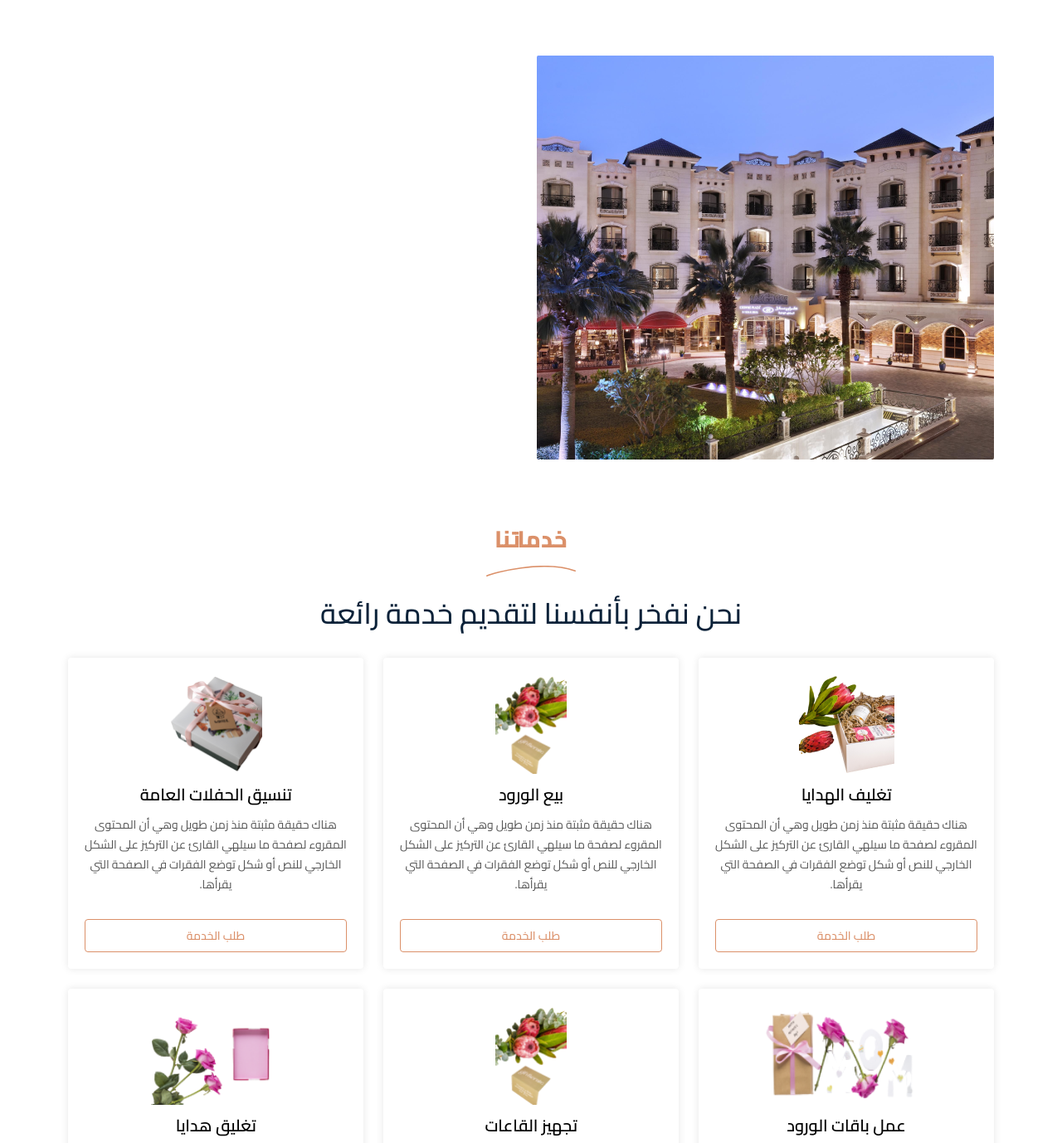
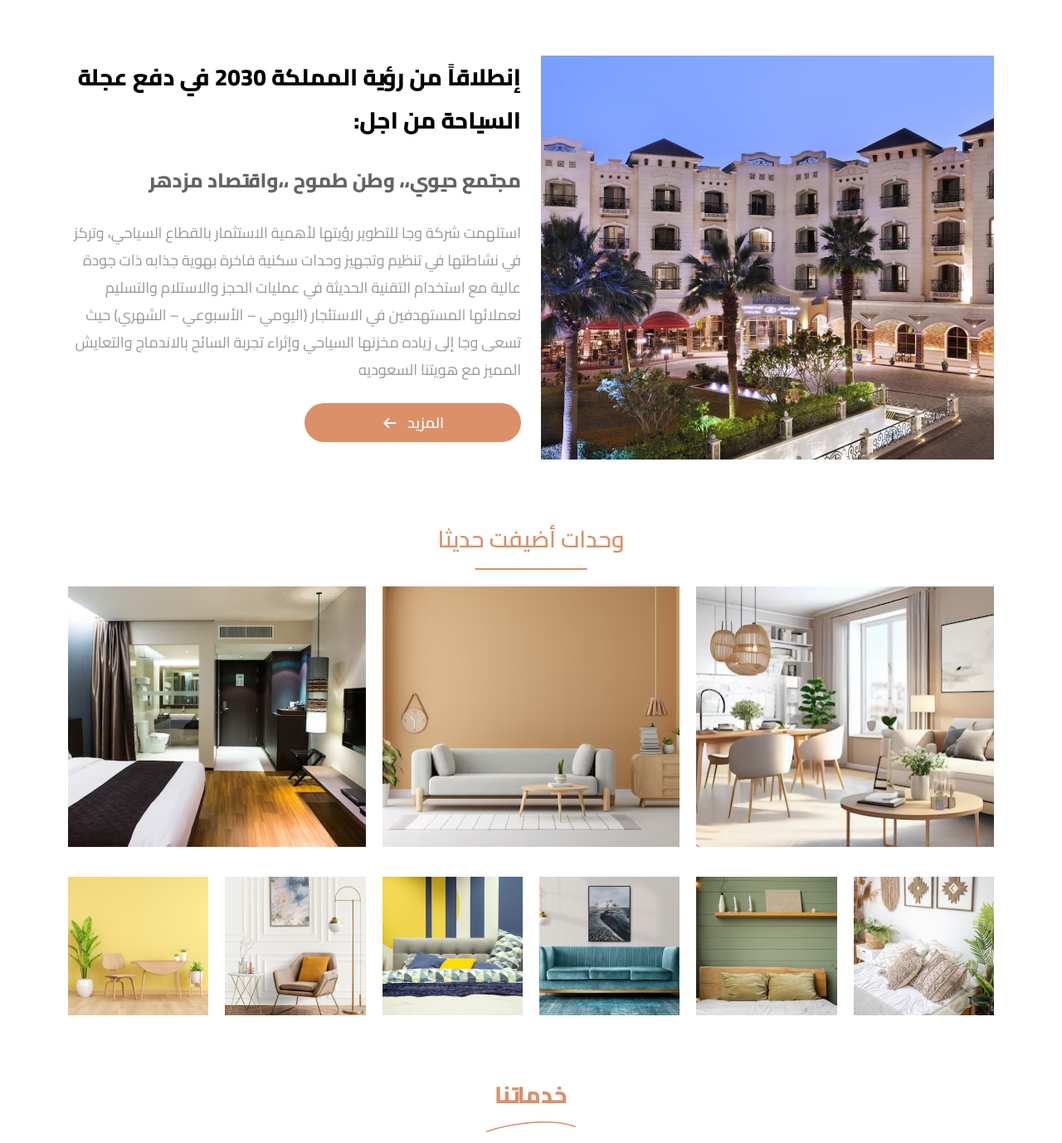
Before and after one commit to Marwan88nasser/waja_Hostals_Template, a plain HTML site: page index.html in a window 1280 px wide. Shown: the part 1065-2443 px from the top of the page at 83% size. Drawn offline with Linux system fonts and the light colour scheme.

Commit message:
edit front

```diff
--- a/css/sass/components/_dropdowns&Buttons.scss
+++ b/css/sass/components/_dropdowns&Buttons.scss
@@ -1,19 +1,20 @@
 .main-btn {
- background-color: $white;
- color: $main-color;
- border:1px solid $main-color;
- font-weight: 500;
-font-size: 14px;
-display: flex;
-align-items: center;
-justify-content: center;
-width: fit-content;
-line-height: 26px;
-gap: 5px;
-border-radius: 4px;
-padding: 6px 16px;
-&.color{
- background-color: $main-color;
- color: $white;
+  border-radius: 50px;
+  background: $main-color;
+  display: flex;
+  align-items: center;
+  justify-content: center;
+  gap: 11px;
+  padding: 7px 33px;
+  width: fit-content;
+  cursor: pointer;
+  color: #fff !important;
+  font-size: 18px;
+  font-weight: 600;
+  outline: 0;
+  line-height: normal;
+  &.xl {
+    padding-left: 93px;
+      padding-right: 93px;
+  }
 }
-}
--- a/css/sass/components/_headings.scss
+++ b/css/sass/components/_headings.scss
@@ -27,7 +27,7 @@
 
 .second-title {
   position: relative;
-  font-weight: 700;
+  font-weight: 600;
   font-size: 28px;
   line-height: 52.47px;
   text-align: center;
--- a/css/sass/pages/_main.scss
+++ b/css/sass/pages/_main.scss
@@ -42,6 +42,63 @@
   font-size: 18px;
   line-height: 34px;
   text-align: center;
+}
+
+.section-event {
+  .img-bg {
+    width: 100%;
+    height: 487px;
+    object-fit: cover;
+  }
+  .content {
+    display: flex;
+    flex-direction: column;
+    gap: 24px;
+    .title {
+      color: #000;
+      font-size: 28px;
+      font-weight: 700;
+      line-height: normal;
+    }
+    .dec {
+      color: #646464;
+      font-size: 24px;
+      font-weight: 700;
+      line-height: normal;
+    }
+    .text {
+      color: #989898;
+      font-size: 18px;
+      font-weight: 400;
+      line-height: normal;
+    }
+  }
+}
+
+.new-units {
+  .content {
+    display: grid;
+    row-gap: 36px;
+    column-gap: 20px;
+    grid-template-columns: 1fr 1fr 1fr 1fr 1fr 1fr;
+    .img {
+      width: 100%;
+      height: 167px;
+      object-fit: cover;
+      &:nth-of-type(1),&:nth-of-type(2),&:nth-of-type(3) {
+        height: 314px;
+      }
+      &:nth-of-type(1) {
+        grid-column: 1 / 3;
+      }
+      &:nth-of-type(2) {
+        grid-column: 3 / 5;
+      }
+      &:nth-of-type(3) {
+        grid-column: 5 / 7;
+      }
+    }
+}
 }
 
 .contact {
@@ -178,37 +235,6 @@
   }
 }
 
-.product {
-  .form {
-    box-shadow: 2px 10px 28px rgba(75, 0, 129, 0.12);
-    border-radius: 10px;
-    background-color: $white;
-    padding: 25px;
-    .title {
-      font-size: 23px;
-      font-weight: 600;
-      color: $main-color;
-      margin-bottom: 1rem;
-    }
-    .text {
-      font-weight: 400;
-      font-size: 16px;
-      margin-bottom: 3rem;
-      line-height: 24px;
-      color: #555555;
-    }
-    .inp {
-      padding: 0.6rem 1rem;
-    }
-    .img {
-      width: 100%;
-      height: auto;
-      border-radius: 2px;
-      border: 2px solid white;
-    }
-  }
-}
-
 .landing-page {
   height: calc(100vh - 46px - 74px);
 }
--- a/index.html
+++ b/index.html
@@ -136,13 +136,46 @@
     <section class="section-event main-section">
       <div class="container">
         <div class="row g-4">
-          <div class="col-md-6">
+          <div class="col-lg-6">
             <img src="./images/event.png" alt="" class="img-bg" />
+          </div>
+          <div class="col-lg-6">
+            <div class="content">
+              <div class="title">إنطلاقاً من رؤية المملكة 2030 في دفع عجلة السياحة من اجل:</div>
+              <div class="dec">
+                مجتمع حيوي،، وطن طموح ،،واقتصاد مزدهر
+              </div>
+              <div class="text">
+                استلهمت شركة وجا للتطوير رؤيتها لأهمية الاستثمار بالقطاع السياحي، وتركز في نشاطتها في تنظيم وتجهيز وحدات سكنية فاخرة بهوية جذابه ذات جودة عالية مع استخدام التقنية الحديثة في عمليات الحجز والاستلام والتسليم لعملائها المستهدفين في الاستئجار (اليومي – الأسبوعي – الشهري) حيث تسعى وجا إلى زياده مخزنها السياحي وإثراء تجربة السائح بالاندماج والتعايش المميز مع هويتنا السعوديه
+              </div>
+              <a href="" class="main-btn xl">
+                المزيد
+              <img src="./images/icon/arrow-narrow-left.svg" alt="" class="icon">
+              </a>
+            </div>
           </div>
         </div>
       </div>
     </section>
     <!-- End section-event -->
+    <!-- Start new-units -->
+    <section class="new-units main-section">
+      <div class="container">
+        <h2 class="second-title">وحدات أضيفت حديثا</h2>
+        <div class="content">
+          <img src="./images/unit-1.png" alt="" class="img">
+          <img src="./images/unit-2.png" alt="" class="img">
+          <img src="./images/unit-3.png" alt="" class="img">
+          <img src="./images/unit-4.png" alt="" class="img">
+          <img src="./images/unit-5.png" alt="" class="img">
+          <img src="./images/unit-6.png" alt="" class="img">
+          <img src="./images/unit-7.png" alt="" class="img">
+          <img src="./images/unit-8.png" alt="" class="img">
+          <img src="./images/unit-9.png" alt="" class="img">
+        </div>
+      </div>
+    </section>
+    <!-- End new-units -->
     <!-- Start service -->
     <section class="service main-section">
       <div class="container">
```
Also changed, not shown: css/main.css, images/icon/arrow-narrow-left.svg (added), images/unit-1.png (added), images/unit-2.png (added), images/unit-3.png (added), images/unit-4.png (added), images/unit-5.png (added), images/unit-6.png (added), images/unit-7.png (added), images/unit-8.png (added), images/unit-9.png (added), 1 other file.
